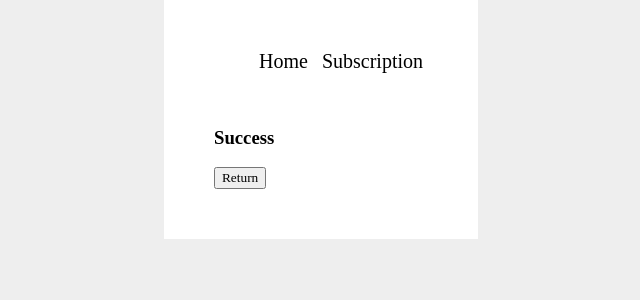
After one commit to abhinandanshrestha/stockpricenotifier, a Flask app: template templates/success.html in a window 1280 px wide. The commit adds this page. Shown: the top 300 px of the page, without its empty margins (319-959 px from the left). Run offline with Flask 3, Linux system fonts and the light colour scheme; the template is opened without the code that fills it, so the values that code supplies are empty.

Commit message:
done for now

```diff
--- a/run.py
+++ b/run.py
@@ -119,7 +119,7 @@ def process_form():
     thread = threading.Thread(target=background_thread)
     thread.start()
 
-    return 'Your Subscription has been accepted'
+    return render_template('success.html')
 
 # Function to check if the price of stock has crossed the threshold
 def check():
--- a/templates/form.html
+++ b/templates/form.html
@@ -7,7 +7,7 @@
         <br>
         <form method="POST" action="{{ url_for('process_form') }}">
             <label for="tickerSymbol">Ticker Symbol:</label>
-            <input type="text" id="tickerSymbol" name="tickerSymbol">
+            <input type="text" id="tickerSymbol" name="tickerSymbol" placeholder="MSFT,META,^GSPC.. etc.">
 
             <label for="checkFrequency">How frequently to check for price changes?:</label>
                 <select id="period" name="period">
--- a/templates/index.html
+++ b/templates/index.html
@@ -9,7 +9,7 @@
     <h2>Enter the ticker symbol and period</h2>
     <form method="POST" action="{{ url_for('indexpage') }}">
         <label for="tickerSymbol">Ticker Symbol:</label>
-        <input type="text" id="tickerSymbol" name="tickerSymbol">
+        <input type="text" id="tickerSymbol" name="tickerSymbol" placeholder="MSFT,META,^GSPC.. etc.">
 
         <label for="period">Period:</label>
         <select id="period" name="period">
--- /dev/null
+++ b/templates/success.html
@@ -0,0 +1,9 @@
+{% extends "base.html" %}
+
+{% block content %}
+<br><br><br>
+    <h3>Success</h3><br>
+    <form action="{{ url_for('index')}}">
+        <button type="submit">Return</button>
+     </form>
+{% endblock %}
```
